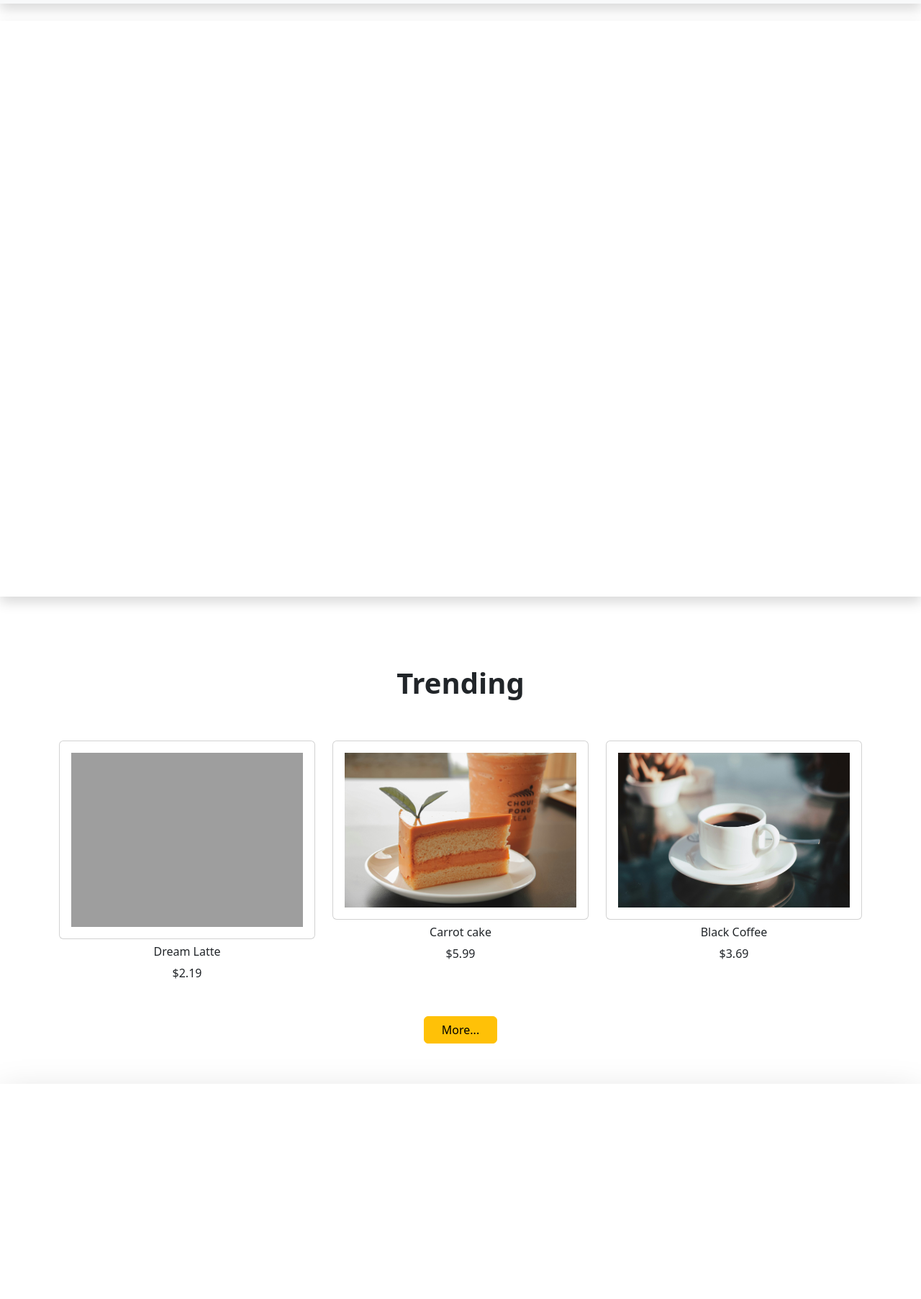
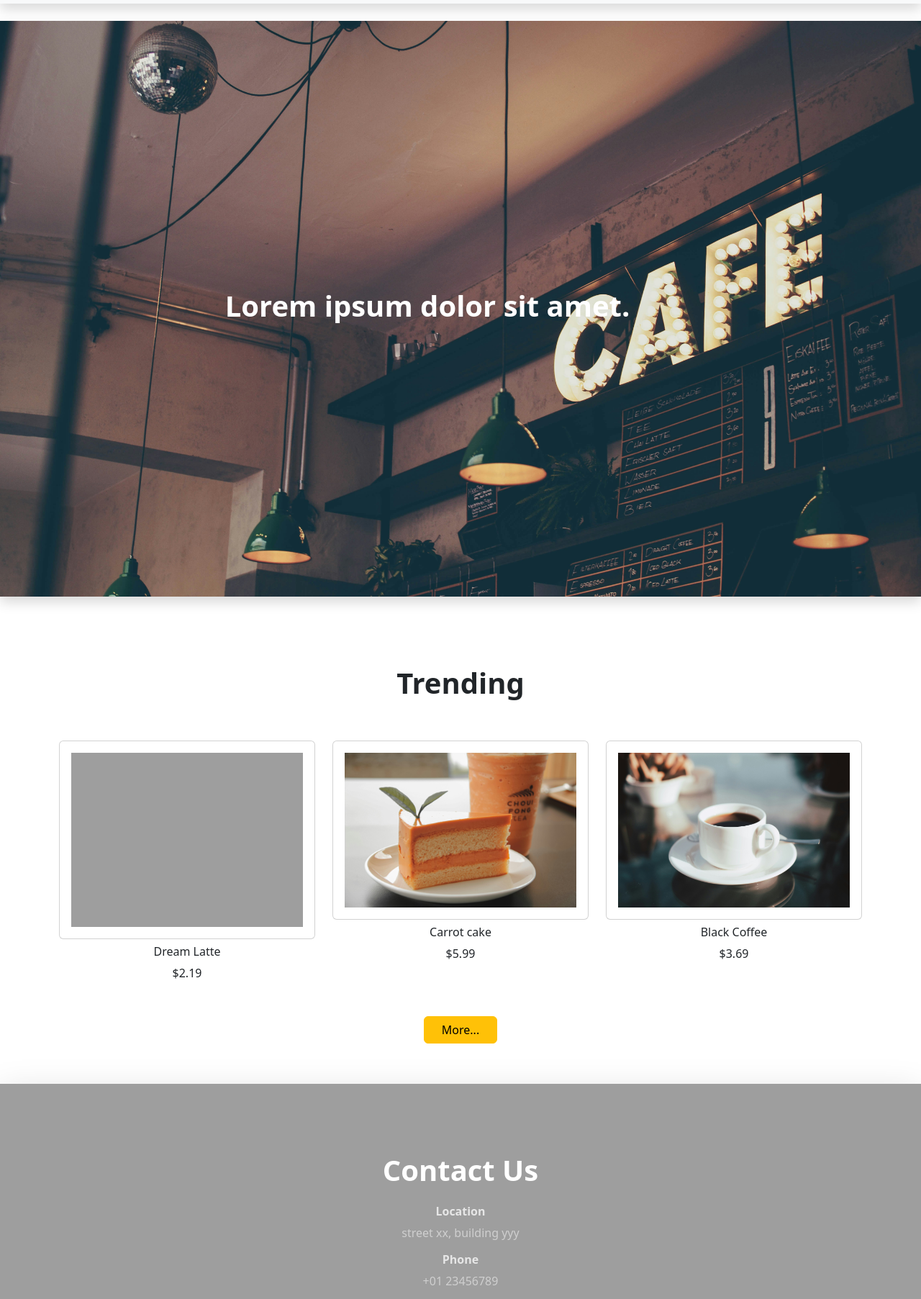
Before and after one commit to Sheamaa/Cafe, a plain HTML site: page index.html in a window 1280 px wide. Shown: the part 71-1876 px from the top of the page at 72% size. Drawn offline with nearby package versions, Linux system fonts and the light colour scheme; the site is published under a folder, as on GitHub Pages, so addresses that start at the root find nothing.

Commit message:
Update styles.css

```diff
--- a/styles.css
+++ b/styles.css
@@ -1,5 +1,5 @@
 .section {
-    background: url("/menu/main.jpg") no-repeat;
+    background: url("menu/main.jpg") no-repeat;
     background-size: cover;
     background-position: 50%;
     height: 100vh;
@@ -7,7 +7,7 @@
 }
 
 .contact {
-    background: url("/menu/contact.jpg") no-repeat;
+    background: url("menu/contact.jpg") no-repeat;
     background-size: cover;
     background-position: 50%;
     height: 60vh;
@@ -15,7 +15,7 @@
 
 }
 .about {
-    background: url("/menu/about.jpg") no-repeat;
+    background: url("menu/about.jpg") no-repeat;
     background-size: cover;
     background-position: 50%;
     height: 80vh;
```
